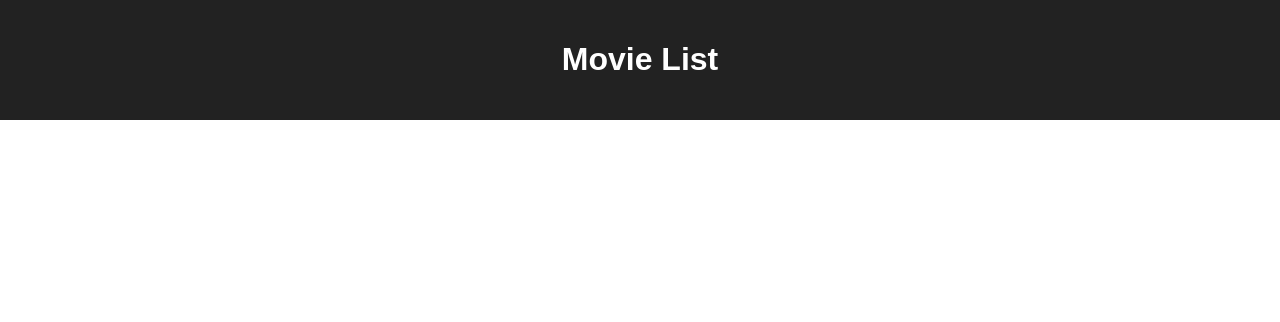
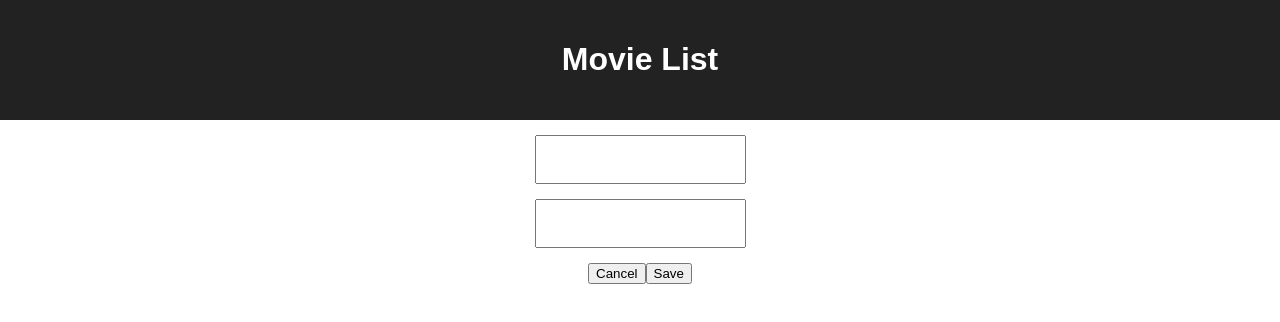
Before and after one commit to macypruitt/movie-sagas, a React (Create React App) app: page /#/edit/1 in a window 1280 px wide. Shown: the top 322 px of the page. Built offline with nearby package versions, Linux system fonts and the light colour scheme.

Commit message:
created EditPage

```diff
--- a/src/components/App/App.css
+++ b/src/components/App/App.css
@@ -30,3 +30,10 @@
   display: block;
   align-self: center;
 }
+
+.edit-div {
+  display: inline-block;
+  margin: auto;
+
+
+}
--- a/src/components/App/App.js
+++ b/src/components/App/App.js
@@ -21,7 +21,7 @@ class App extends Component {
         <Router>
           <Route exact path="/" component={HomePage} />
           <Route exact path="/movies/:id" component={DetailsPage} />
-          <Route exact path="/edit" component={EditPage} />
+          <Route exact path="/edit/:id" component={EditPage} />
         </Router>
       </div>
     );
--- a/src/components/DetailsPage/DetailsPage.js
+++ b/src/components/DetailsPage/DetailsPage.js
@@ -2,21 +2,27 @@ import React from "react";
 import {connect } from 'react-redux';
 import mapStoreToProps from '../../modules/mapStoreToProps';
 import Button from '@material-ui/core/Button';
+import { withRouter } from 'react-router-dom';
 
 function DetailsPage (props) {
 
     function handleClickBack(e) {
-        console.log('clicky');
+        props.history.push("/");
+    }
+
+    function handleClickEdit(e) {
+        console.log("clicky");
+        props.history.push("/edit/"+props.match.params.id);
     }
 
     let specificMovie = props.store.moviesReducer.filter((item,index) => {
-        return item.id == props.match.params.id
+        return item.movie_id == props.match.params.id
     })
 
     return (
         <div className="details">
             <Button onClick={handleClickBack}>Back to List</Button>
-            <Button>Edit</Button>
+            <Button onClick={handleClickEdit}>Edit</Button>
             <h2>{specificMovie[0].title}</h2>
             <p>{specificMovie[0].description}</p>
             <p>{specificMovie[0].name}</p>
@@ -25,4 +31,4 @@ function DetailsPage (props) {
     )
 }
 
-export default connect(mapStoreToProps)(DetailsPage);
+export default connect(mapStoreToProps)(withRouter(DetailsPage));
--- a/src/components/EditPage/EditPage.js
+++ b/src/components/EditPage/EditPage.js
@@ -1,13 +1,31 @@
 import React, { Component } from "react";
+import mapStoreToProps from '../../modules/mapStoreToProps';
+import Button from '@material-ui/core/Button';
+import { withRouter } from 'react-router-dom';
+import { connect } from 'react-redux';
 
 class EditPage extends Component {
-    render() {
-        return (
-            <div>
-                editme
+
+    //make dispatch to saga to PUT using id
+
+    render(){
+
+        const movieId = this.props.match.params.id;
+        console.log(movieId)
+        return(
+
+            <div className="edit-div">
+                <input type="text"></input>
+                <input type="text"></input>
+                <button>Cancel</button>
+                <button>Save</button>
+
+
+
+
             </div>
+
         )
     }
 }
-
-export default EditPage;
+export default connect(mapStoreToProps)(withRouter(EditPage));
--- a/src/index.css
+++ b/src/index.css
@@ -12,3 +12,10 @@ body {
 .details > p {
   font-weight:
 }
+
+input {
+  padding: 15px;
+  margin: 15px;
+  display: block;
+  align-self:
+}
```
